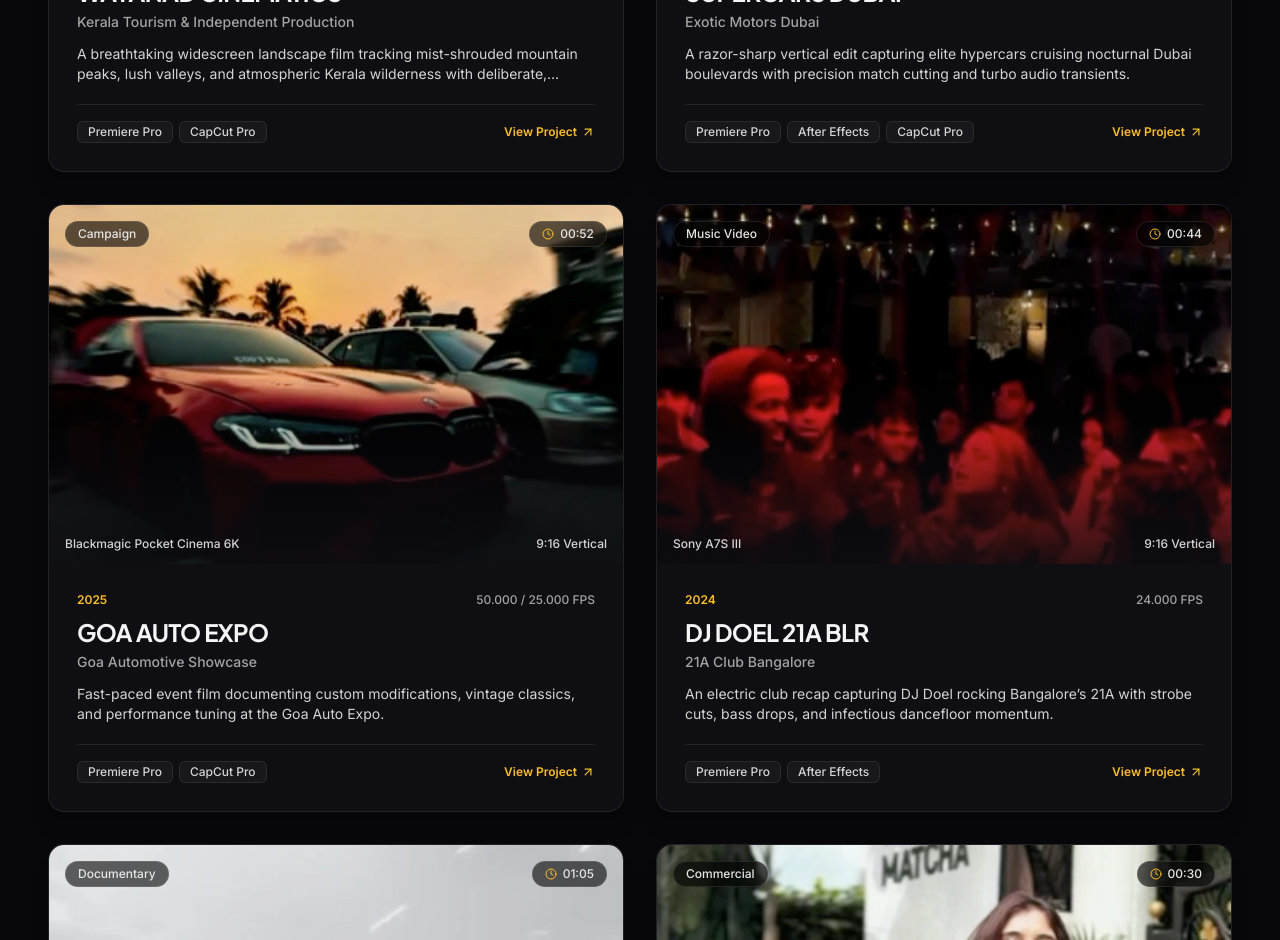
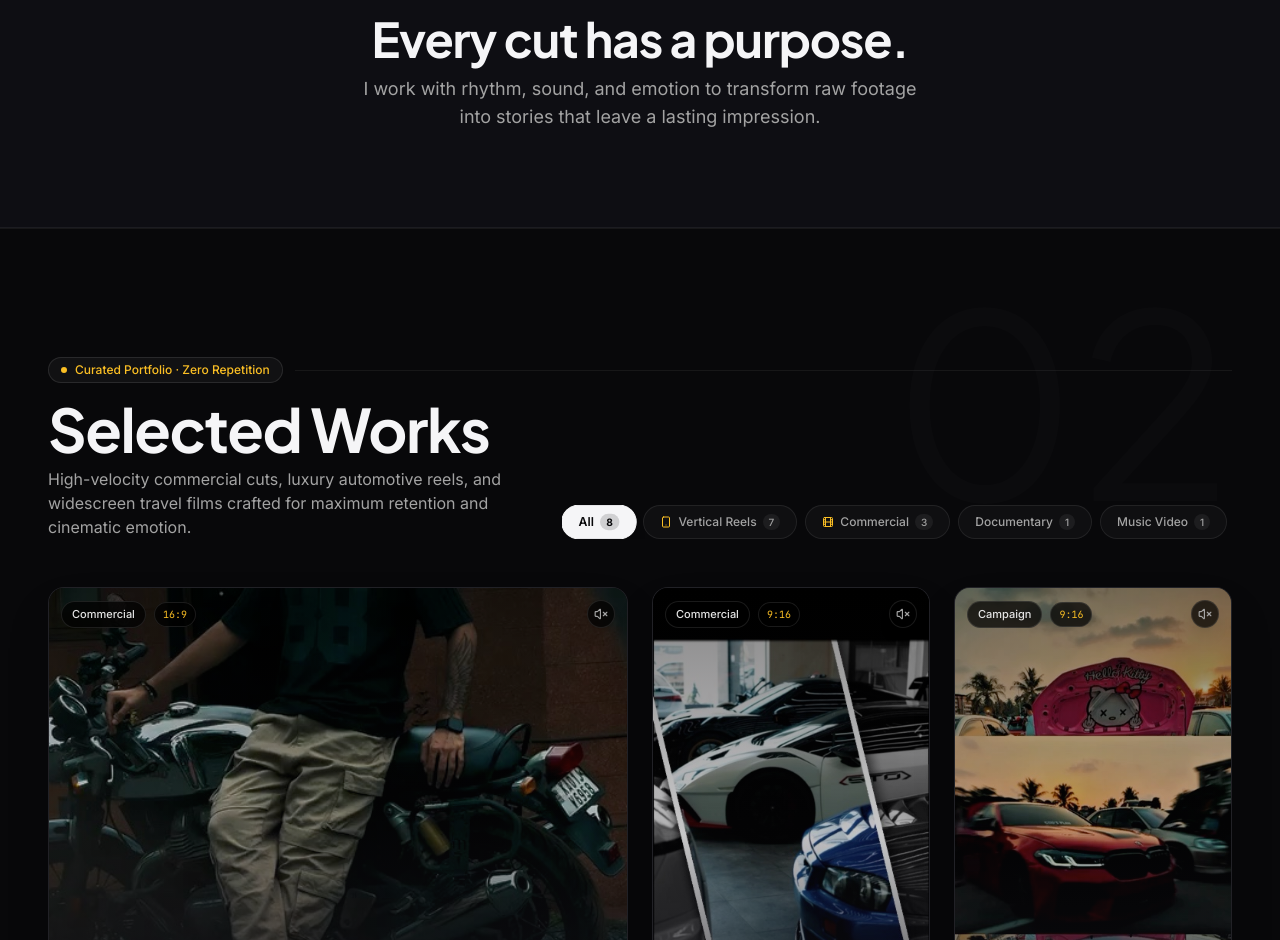
Before and after one commit to kevinbhutwala/elton-portfolio, a Next.js app: page / in a window 1280 px wide. Shown: the part 1860-2800 px from the top of the page. Built offline with nearby package versions, Linux system fonts and the light colour scheme.

Commit message:
feat: eliminate duplicate sections, unify Selected Works with native 9:16 and 16:9, and optimize image quality to AVIF/WebP 95

```diff
--- a/next.config.mjs
+++ b/next.config.mjs
@@ -1,7 +1,9 @@
 /** @type {import('next').NextConfig} */
 const nextConfig = {
   images: {
-    unoptimized: true,
+    formats: ['image/avif', 'image/webp'],
+    deviceSizes: [640, 750, 828, 1080, 1200, 1920, 2048],
+    imageSizes: [16, 32, 48, 64, 96, 128, 256, 384],
     remotePatterns: [
       {
         protocol: 'https',
--- a/src/components/About.tsx
+++ b/src/components/About.tsx
@@ -18,6 +18,7 @@ export default function About() {
                   src={bioData.photo}
                   alt="Elton D'Mello - Video Editor"
                   fill
+                  quality={95}
                   priority
                   className="object-cover object-center"
                 />
--- a/src/components/FeaturedWork.tsx
+++ b/src/components/FeaturedWork.tsx
@@ -1,11 +1,11 @@
 'use client';
 
-import React, { useState } from 'react';
+import React, { useState, useRef, useEffect } from 'react';
 import Image from 'next/image';
 import { Project } from '@/types';
 import { projectsData } from '@/data/portfolioData';
 import { audioEngine } from '@/lib/audioEngine';
-import { Play, ArrowUpRight, Clock, Video } from 'lucide-react';
+import { Play, ArrowUpRight, Clock, Volume2, VolumeX, Smartphone, Film } from 'lucide-react';
 
 interface FeaturedWorkProps {
   onSelectProject: (project: Project) => void;
@@ -14,39 +14,106 @@ interface FeaturedWorkProps {
 export default function FeaturedWork({ onSelectProject }: FeaturedWorkProps) {
   const [activeCategory, setActiveCategory] = useState<string>('All');
   const [hoveredProjectId, setHoveredProjectId] = useState<string | null>(null);
+  const [playingVideoId, setPlayingVideoId] = useState<string | null>(null);
+  const [unmutedVideoId, setUnmutedVideoId] = useState<string | null>(null);
 
-  const categories = ['All', 'Commercial', 'Music Video', 'Fashion', 'Documentary', 'Campaign'];
+  const videoRefs = useRef<{ [key: string]: HTMLVideoElement | null }>({});
 
-  const filteredProjects = activeCategory === 'All'
-    ? projectsData
-    : projectsData.filter((p) => p.category.toLowerCase() === activeCategory.toLowerCase());
+  const categories = [
+    'All',
+    'Vertical Reels',
+    'Commercial',
+    'Documentary',
+    'Music Video',
+    'Campaign',
+  ];
+
+  // If page URL hash is #vertical-cinema, auto-switch to Vertical Reels filter
+  useEffect(() => {
+    const checkHash = () => {
+      if (window.location.hash === '#vertical-cinema') {
+        setActiveCategory('Vertical Reels');
+      }
+    };
+    checkHash();
+    window.addEventListener('hashchange', checkHash);
+    return () => window.removeEventListener('hashchange', checkHash);
+  }, []);
+
+  const filteredProjects = projectsData.filter((p) => {
+    if (activeCategory === 'All') return true;
+    if (activeCategory === 'Vertical Reels') return p.isVertical;
+    return p.category.toLowerCase() === activeCategory.toLowerCase();
+  });
+
+  const handleCardMouseEnter = (id: string) => {
+    audioEngine.playHoverTick();
+    setHoveredProjectId(id);
+    const vid = videoRefs.current[id];
+    if (vid) {
+      vid.play().catch(() => {});
+      setPlayingVideoId(id);
+    }
+  };
+
+  const handleCardMouseLeave = (id: string) => {
+    setHoveredProjectId(null);
+    const vid = videoRefs.current[id];
+    if (vid) {
+      vid.pause();
+      vid.currentTime = 0;
+      if (playingVideoId === id) {
+        setPlayingVideoId(null);
+      }
+    }
+  };
+
+  const toggleCardAudio = (e: React.MouseEvent, id: string) => {
+    e.stopPropagation();
+    audioEngine.playMechanicalClick();
+    const vid = videoRefs.current[id];
+    if (vid) {
+      vid.muted = !vid.muted;
+      setUnmutedVideoId(vid.muted ? null : id);
+    }
+  };
 
   return (
-    <section id="work" className="relative py-16 sm:py-24 md:py-32 bg-obsidian overflow-hidden">
+    <section id="work" className="relative py-16 sm:py-24 md:py-32 bg-obsidian overflow-hidden border-t border-white/[0.06]">
+      {/* Anchor for direct jump to Vertical Cinema */}
+      <div id="vertical-cinema" className="absolute -top-24 pointer-events-none" />
+
+      {/* Decorative Large Number Watermark */}
+      <div className="absolute top-10 right-6 md:right-12 text-[10rem] md:text-[16rem] font-display font-light text-white/[0.015] leading-none pointer-events-none select-none">
+        02
+      </div>
+
       <div className="relative z-10 max-w-7xl mx-auto px-4 sm:px-6 md:px-12">
         {/* Section Tag Badge */}
         <div className="flex items-center gap-3 mb-4">
           <div className="inline-flex items-center gap-2 px-3 py-1 rounded-full bg-white/[0.04] border border-white/10 text-xs font-medium text-amber-400">
             <span className="w-1.5 h-1.5 rounded-full bg-amber-400" />
-            <span>Curated Portfolio</span>
+            <span>Curated Portfolio · Zero Repetition</span>
           </div>
           <div className="flex-1 h-[1px] bg-white/[0.06]" />
         </div>
 
-        {/* Section Title & Description */}
+        {/* Section Heading & Filter Bar */}
         <div className="flex flex-col md:flex-row md:items-end justify-between gap-6 mb-8 sm:mb-12">
           <div>
             <h2 className="text-3xl sm:text-4xl md:text-5xl lg:text-6xl font-display font-bold text-offWhite tracking-tight">
-              Selected Work
+              Selected Works
             </h2>
-            <p className="mt-2 text-sm sm:text-base text-neutral-400 max-w-lg">
-              Commercial films, music videos, and brand campaigns crafted with cinematic pacing.
+            <p className="mt-2 text-sm sm:text-base text-neutral-400 max-w-xl">
+              High-velocity commercial cuts, luxury automotive reels, and widescreen travel films crafted for maximum retention and cinematic emotion.
             </p>
           </div>
 
-          {/* Category Filter Tabs with Smooth Horizontal Scrolling for Mobile */}
+          {/* Category Filter Tabs */}
           <div className="flex items-center gap-2 overflow-x-auto pb-2 sm:pb-0 scrollbar-none -mx-4 px-4 sm:mx-0 sm:px-0">
-            {categories.map((cat) => (
+            {categories.map((cat) => {
+              const isActive = activeCategory === cat;
+              return (
                 <button
                   key={cat}
                   onClick={() => {
@@ -54,22 +121,36 @@ export default function FeaturedWork({ onSelectProject }: FeaturedWorkProps) {
                     setActiveCategory(cat);
                   }}
                   onMouseEnter={() => audioEngine.playHoverTick()}
-                className={`px-4 py-2 text-xs font-medium rounded-full transition-all duration-200 whitespace-nowrap shrink-0 border ${
-                  activeCategory === cat
-                    ? 'bg-offWhite text-obsidian border-offWhite font-semibold shadow-md'
+                  className={`px-4 py-2 text-xs font-medium rounded-full transition-all duration-200 whitespace-nowrap shrink-0 border flex items-center gap-1.5 ${
+                    isActive
+                      ? 'bg-offWhite text-obsidian border-offWhite font-semibold shadow-lg scale-[1.02]'
                       : 'bg-white/[0.03] text-neutral-400 border-white/[0.08] hover:border-white/20 hover:text-offWhite'
                   }`}
                 >
-                {cat}
+                  {cat === 'Vertical Reels' && <Smartphone className="w-3 h-3 text-amber-400" />}
+                  {cat === 'Commercial' && <Film className="w-3 h-3 text-amber-400" />}
+                  <span>{cat}</span>
+                  <span className={`text-[10px] px-1.5 py-0.2 rounded-full ${isActive ? 'bg-black/15 text-obsidian font-bold' : 'bg-white/[0.06] text-neutral-400'}`}>
+                    {cat === 'All'
+                      ? projectsData.length
+                      : cat === 'Vertical Reels'
+                      ? projectsData.filter((p) => p.isVertical).length
+                      : projectsData.filter((p) => p.category.toLowerCase() === cat.toLowerCase()).length}
+                  </span>
                 </button>
-            ))}
+              );
+            })}
           </div>
         </div>
 
-        {/* Projects Grid: 1 col on mobile, 2 cols on tablet/desktop */}
-        <div className="grid grid-cols-1 md:grid-cols-2 gap-5 sm:gap-7 lg:gap-8">
+        {/* Dynamic Multi-Format Grid: Native 9:16 for Vertical Reels, 16:9 for Widescreen */}
+        <div className="grid grid-cols-1 sm:grid-cols-2 md:grid-cols-3 lg:grid-cols-4 gap-4 sm:gap-6">
           {filteredProjects.map((project) => {
+            const isVertical = project.isVertical;
             const isHovered = hoveredProjectId === project.id;
+            const isPlaying = playingVideoId === project.id;
+            const isSoundOn = unmutedVideoId === project.id;
+
             return (
               <div
                 key={project.id}
@@ -77,108 +158,115 @@ export default function FeaturedWork({ onSelectProject }: FeaturedWorkProps) {
                   audioEngine.playMechanicalClick();
                   onSelectProject(project);
                 }}
-                onMouseEnter={() => {
-                  audioEngine.playHoverTick();
-                  setHoveredProjectId(project.id);
-                }}
-                onMouseLeave={() => setHoveredProjectId(null)}
-                className="group relative bg-carbon border border-white/[0.08] hover:border-white/25 rounded-2xl overflow-hidden cursor-pointer transition-all duration-300 flex flex-col justify-between shadow-xl"
+                onMouseEnter={() => handleCardMouseEnter(project.id)}
+                onMouseLeave={() => handleCardMouseLeave(project.id)}
+                style={{ imageRendering: '-webkit-optimize-contrast' }}
+                className={`group relative bg-carbon border border-white/[0.08] hover:border-white/30 rounded-2xl overflow-hidden cursor-pointer transition-all duration-300 shadow-2xl flex flex-col justify-between ${
+                  !isVertical ? 'sm:col-span-2 aspect-[16/10] sm:aspect-auto' : 'aspect-[9/16]'
+                }`}
               >
-                {/* Visual Video Area */}
-                <div className="relative aspect-[16/10] w-full overflow-hidden bg-neutral-950">
-                  {/* Poster Image */}
+                {/* Visual Media Container */}
+                <div className={`relative w-full overflow-hidden bg-neutral-950 flex-1 ${!isVertical ? 'aspect-[16/9]' : 'h-full'}`}>
+                  {/* High-Resolution Poster Image with Quality 95 */}
                   <Image
                     src={project.heroImage}
                     alt={project.title}
                     fill
-                    sizes="(max-width: 768px) 100vw, (max-width: 1200px) 50vw, 600px"
-                    className="object-cover transition-transform duration-500 ease-out group-hover:scale-105"
+                    sizes={!isVertical ? '(max-width: 768px) 100vw, 1200px' : '(max-width: 640px) 50vw, (max-width: 1024px) 33vw, 400px'}
+                    quality={95}
+                    priority={project.number === '01' || project.number === '02'}
+                    className="object-cover transition-transform duration-700 ease-out group-hover:scale-105"
                   />
 
-                  {/* Video Preview on Hover / Active */}
-                  {project.videoUrl && isHovered && (
+                  {/* HTML5 Video Element for Smooth Hover / Touch Preview */}
+                  {project.videoUrl && (
                     <video
+                      ref={(el) => {
+                        videoRefs.current[project.id] = el;
+                      }}
                       src={project.videoUrl}
-                      autoPlay
+                      poster={project.heroImage}
+                      playsInline
                       loop
-                      muted
-                      playsInline
-                      className="absolute inset-0 w-full h-full object-cover z-10 animate-fade-in"
+                      muted={!isSoundOn}
+                      preload="metadata"
+                      className={`absolute inset-0 w-full h-full object-cover transition-opacity duration-300 ${
+                        isPlaying ? 'opacity-100' : 'opacity-0 pointer-events-none'
+                      }`}
                     />
                   )}
 
-                  {/* Dark subtle gradient overlay */}
-                  <div className="absolute inset-0 z-10 bg-gradient-to-t from-carbon via-transparent to-transparent opacity-85 pointer-events-none" />
+                  {/* Dark Vignette Overlay for Crisp Readability */}
+                  <div className="absolute inset-0 bg-gradient-to-t from-carbon via-carbon/25 to-black/50 opacity-90 group-hover:opacity-75 transition-opacity pointer-events-none" />
 
-                  {/* Top Badges */}
-                  <div className="absolute top-3 left-3 right-3 sm:top-4 sm:left-4 sm:right-4 flex items-center justify-between z-20 pointer-events-none">
-                    <span className="px-3 py-1 rounded-full bg-black/60 backdrop-blur-md border border-white/10 text-xs font-medium text-neutral-200">
+                  {/* Top Badges & Sound Toggle */}
+                  <div className="absolute top-3 left-3 right-3 flex items-center justify-between z-20">
+                    <div className="flex items-center gap-2">
+                      <span className="px-2.5 py-1 rounded-full bg-black/70 backdrop-blur-md border border-white/10 text-[11px] font-medium text-neutral-200">
                         {project.category}
                       </span>
-                    <span className="px-3 py-1 rounded-full bg-black/60 backdrop-blur-md border border-white/10 text-xs font-medium text-neutral-200 flex items-center gap-1.5">
+                      <span className="px-2 py-1 rounded-full bg-black/70 backdrop-blur-md border border-white/10 text-[10px] font-mono text-amber-400">
+                        {project.aspect.includes('9:16') ? '9:16' : '16:9'}
+                      </span>
+                    </div>
+
+                    {/* Interactive Audio Preview Toggle */}
+                    <button
+                      onClick={(e) => toggleCardAudio(e, project.id)}
+                      className="p-1.5 rounded-full bg-black/70 backdrop-blur-md border border-white/10 text-offWhite hover:text-amber-400 transition-colors shadow-lg"
+                      title={isSoundOn ? 'Mute Preview' : 'Preview Sound'}
+                      aria-label="Toggle card sound"
+                    >
+                      {isSoundOn ? (
+                        <Volume2 className="w-3.5 h-3.5 text-amber-400 animate-pulse" />
+                      ) : (
+                        <VolumeX className="w-3.5 h-3.5 text-neutral-400" />
+                      )}
+                    </button>
+                  </div>
+
+                  {/* Center Play Button Pill */}
+                  <div
+                    className={`absolute inset-0 z-20 flex items-center justify-center transition-all duration-200 pointer-events-none ${
+                      isHovered ? 'opacity-100 scale-100' : 'opacity-0 scale-90'
+                    }`}
+                  >
+                    <div className="px-3.5 py-1.5 rounded-full bg-offWhite/95 text-obsidian text-xs font-semibold tracking-wide flex items-center gap-1.5 shadow-2xl backdrop-blur-md">
+                      <Play className="w-3 h-3 fill-current" />
+                      <span>View Case Study</span>
+                    </div>
+                  </div>
+
+                  {/* Bottom Meta Overlay on Card */}
+                  <div className="absolute bottom-3 left-3 right-3 z-20 pointer-events-none">
+                    <div className="flex items-center justify-between text-[11px] text-amber-400 font-mono font-semibold mb-1">
+                      <span>PROJECT {project.number}</span>
+                      <span className="text-neutral-300 font-normal flex items-center gap-1">
                         <Clock className="w-3 h-3 text-amber-400" />
                         {project.duration}
                       </span>
                     </div>
-
-                  {/* Play Action Pill on Hover */}
-                  <div
-                    className={`absolute inset-0 z-20 flex items-center justify-center transition-all duration-200 pointer-events-none ${
-                      isHovered ? 'opacity-100 scale-100' : 'opacity-0 scale-95'
-                    }`}
-                  >
-                    <div className="px-4 py-2 rounded-full bg-white text-obsidian text-xs font-semibold tracking-wide flex items-center gap-1.5 shadow-2xl backdrop-blur-md">
-                      <Play className="w-3.5 h-3.5 fill-current" />
-                      <span>Watch Case Study</span>
+                    <h3 className="text-base sm:text-lg font-display font-bold text-offWhite tracking-tight group-hover:text-amber-300 transition-colors line-clamp-1">
+                      {project.title}
+                    </h3>
+                    <p className="text-xs text-neutral-300 line-clamp-1 mt-0.5">
+                      {project.client}
+                    </p>
                   </div>
                 </div>
 
-                  {/* Bottom Meta Bar on image */}
-                  <div className="absolute bottom-3 left-3 right-3 sm:left-4 sm:right-4 z-20 flex items-center justify-between text-xs text-neutral-300 font-medium">
-                    <span>{project.camera}</span>
-                    <span>{project.aspect}</span>
-                  </div>
-                </div>
-
-                {/* Project Info Footer */}
-                <div className="p-5 sm:p-6 lg:p-7 flex flex-col justify-between flex-1">
-                  <div>
-                    <div className="flex items-center justify-between mb-2">
-                      <span className="text-xs font-semibold text-amber-400">
-                        {project.year}
-                      </span>
-                      <span className="text-xs font-medium text-neutral-400">
-                        {project.fps}
-                      </span>
-                    </div>
-
-                    <h3 className="text-xl sm:text-2xl font-display font-bold text-offWhite tracking-tight group-hover:text-amber-gold transition-colors">
-                      {project.title}
-                    </h3>
-                    <p className="text-sm font-medium text-neutral-400 mt-1">
-                      {project.client}
-                    </p>
-
-                    <p className="mt-3 text-xs sm:text-sm text-neutral-300 line-clamp-2 leading-relaxed">
+                {/* Card Sub-Info Bar (for 16:9 widescreen cards) */}
+                {!isVertical && (
+                  <div className="p-4 sm:p-5 border-t border-white/[0.08] flex items-center justify-between text-xs">
+                    <p className="text-neutral-400 text-xs line-clamp-1 max-w-md">
                       {project.synopsis}
                     </p>
-                  </div>
-
-                  {/* Software & View Trigger */}
-                  <div className="mt-5 pt-4 border-t border-white/[0.08] flex items-center justify-between gap-2 text-xs">
-                    <div className="flex flex-wrap gap-1.5">
-                      {project.software.map((s, idx) => (
-                        <span key={idx} className="px-2.5 py-0.5 rounded-md bg-white/[0.04] border border-white/[0.08] text-neutral-300 text-xs font-medium">
-                          {s}
-                        </span>
-                      ))}
-                    </div>
                     <span className="text-xs font-semibold text-amber-400 flex items-center gap-1 group-hover:translate-x-0.5 transition-transform shrink-0">
-                      View Project
+                      View Cut
                       <ArrowUpRight className="w-3.5 h-3.5" />
                     </span>
                   </div>
-                </div>
+                )}
               </div>
             );
           })}
--- a/src/components/Hero.tsx
+++ b/src/components/Hero.tsx
@@ -22,16 +22,16 @@ export default function Hero({ onPlayReel }: HeroProps) {
 
   return (
     <section id="hero" className="relative min-h-[92vh] w-full flex items-center justify-center overflow-hidden bg-obsidian pt-24 pb-16">
-      {/* Background Real Wayanad Video */}
+      {/* Background Cinematic Video Loop */}
       <div className="absolute inset-0 z-0 pointer-events-none">
         <video
           ref={videoRef}
-          src="/videos/wayanad-cinematics.mov"
+          src="/videos/goa-cinematics.mp4"
           autoPlay
           loop
           muted={isVideoMuted}
           playsInline
-          className="w-full h-full object-cover opacity-50 filter contrast-110 brightness-90"
+          className="w-full h-full object-cover opacity-45 filter contrast-110 brightness-90"
         />
         <div className="absolute inset-0 bg-gradient-to-t from-obsidian via-obsidian/40 to-obsidian/80" />
       </div>
--- a/src/components/ProjectModal.tsx
+++ b/src/components/ProjectModal.tsx
@@ -451,6 +451,7 @@ export default function ProjectModal({ project, onClose }: ProjectModalProps) {
               src={project.gradeImage}
               alt="Graded Final"
               fill
+              quality={95}
               className="object-cover"
             />
             <div className="absolute top-3 sm:top-4 right-3 sm:right-4 bg-black/75 backdrop-blur-md px-3 py-1 rounded-full text-xs font-medium text-amber-400 border border-white/10">
@@ -467,6 +468,7 @@ export default function ProjectModal({ project, onClose }: ProjectModalProps) {
                   src={project.rawImage}
                   alt="Raw Camera Log"
                   fill
+                  quality={95}
                   className="object-cover filter contrast-75 brightness-110 saturate-50"
                 />
               </div>
@@ -538,6 +540,7 @@ export default function ProjectModal({ project, onClose }: ProjectModalProps) {
                     src={imgUrl}
                     alt={`Production Still ${i + 1}`}
                     fill
+                    quality={95}
                     className="object-cover transition-transform duration-500 group-hover:scale-105"
                   />
                 </div>
--- a/src/components/VisualArchive.tsx
+++ b/src/components/VisualArchive.tsx
@@ -395,6 +395,7 @@ export default function VisualArchive() {
                   src={photo.src}
                   alt={photo.title}
                   fill
+                  quality={95}
                   sizes="(max-width: 640px) 50vw, (max-width: 1024px) 33vw, 25vw"
                   className="object-cover transition-all duration-700 ease-out group-hover:scale-105 group-hover:contrast-105"
                 />
@@ -500,6 +501,7 @@ export default function VisualArchive() {
                 alt={activePhoto.title}
                 width={1200}
                 height={1600}
+                quality={98}
                 priority
                 className="w-auto h-[65vh] object-contain rounded-2xl"
               />
```
Also changed, not shown: scripts/e2e-test.mjs (+12 -4 lines), scripts/generate-hd-thumbnails.mjs (added, +93 -0 lines), src/app/page.tsx (+4 -8 lines). Lines whose indentation alone changed are shown as unchanged.
